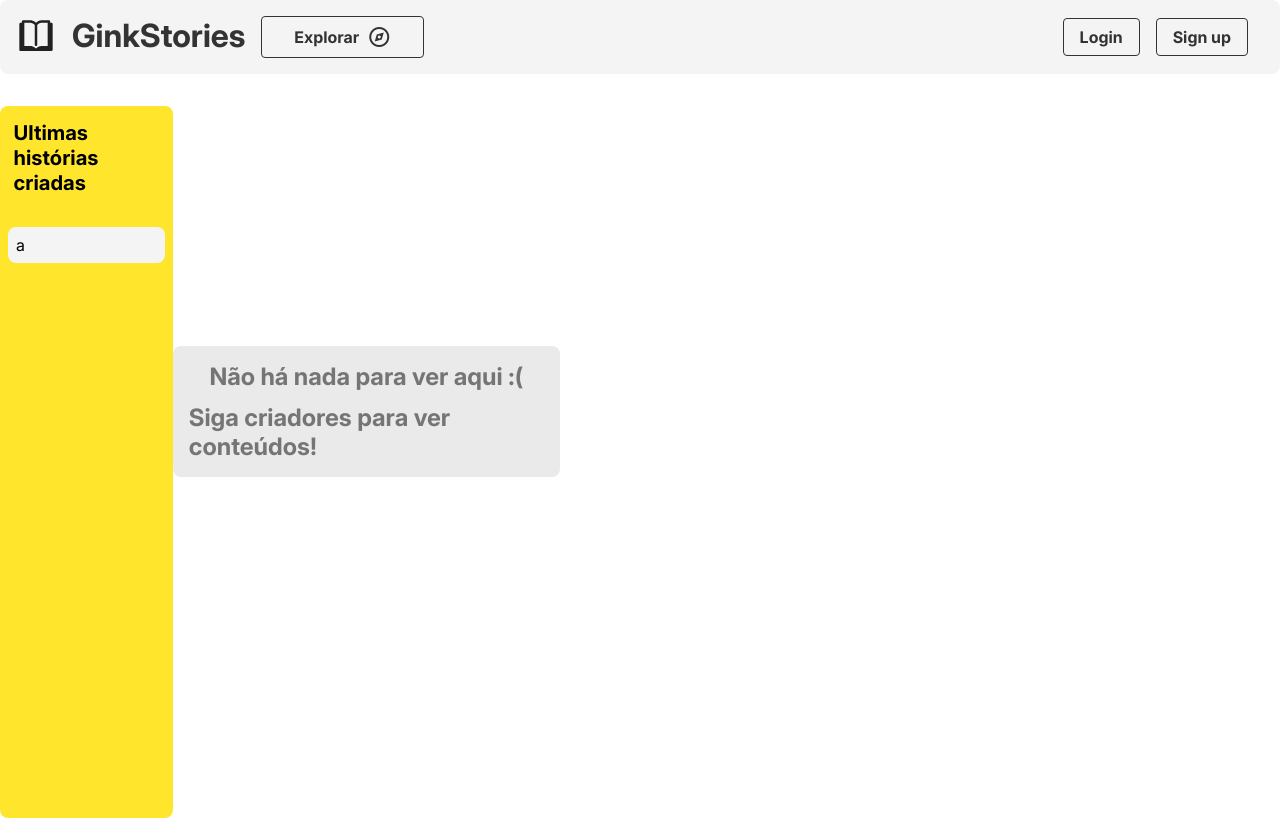
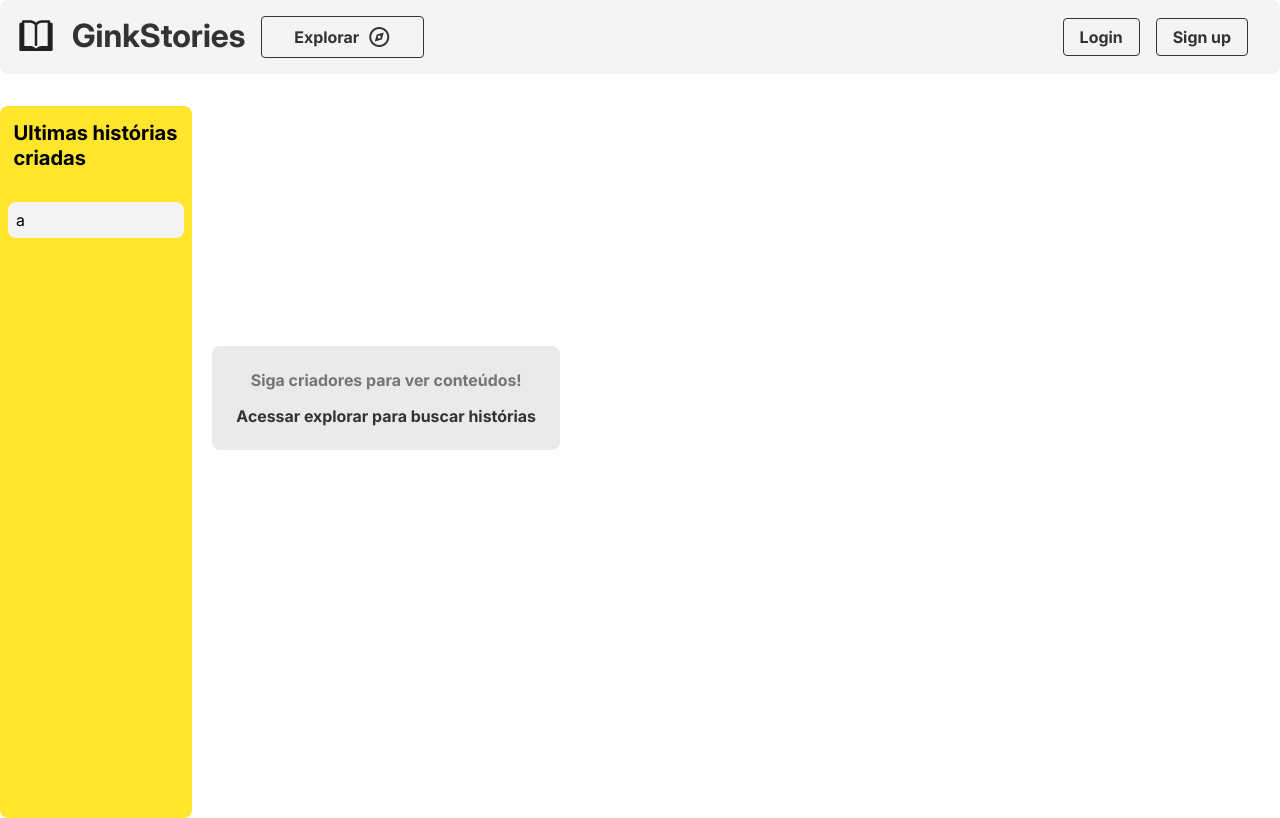
Before and after one commit to leosfreitass/GinkStories, an Angular app in the folder frontend/: page /home in a window 1280 px wide. Built offline with nearby package versions, Linux system fonts and the light colour scheme.

Commit message:
CSS FIXED: Home when no feed message

```diff
--- a/frontend/src/app/pages/home/home.component.html
+++ b/frontend/src/app/pages/home/home.component.html
@@ -12,8 +12,8 @@
   </section>
   <section class="home">
     <div class="home-message">
-      <h1>Não há nada para ver aqui :(</h1>
-      <h2>Siga criadores para ver conteúdos!</h2>
+      <p>Siga criadores para ver conteúdos!</p>
+      <a routerLink="/explore" routerLinkActive="active">Acessar explorar para buscar histórias</a>
     </div>
   </section>
 
--- a/frontend/src/app/pages/home/home.component.scss
+++ b/frontend/src/app/pages/home/home.component.scss
@@ -40,6 +40,21 @@
     display: flex;
     flex-direction: column;
     align-items: center;
+    p {
+      font-size: 1rem;
+      font-weight: 700;
+      margin: 0.5rem;
+    }
+    a {
+      color: #333;
+      font-size: 1rem;
+      font-weight: 700;
+      margin: 0.5rem;
+      text-decoration: none;
+      &:hover {
+        text-decoration: underline;
+      }
+    }
   }
   h1{
     padding-bottom: 0.5em;
--- a/frontend/src/app/pages/home/home.component.ts
+++ b/frontend/src/app/pages/home/home.component.ts
@@ -1,10 +1,13 @@
 import { Component } from '@angular/core';
 import {HeaderComponent} from "../../components/header/header.component";
+import {RouterLink, RouterLinkActive} from "@angular/router";
 
 @Component({
   selector: 'app-home',
   imports: [
-    HeaderComponent
+    HeaderComponent,
+    RouterLink,
+    RouterLinkActive
   ],
   templateUrl: './home.component.html',
   styleUrl: './home.component.scss'
```
